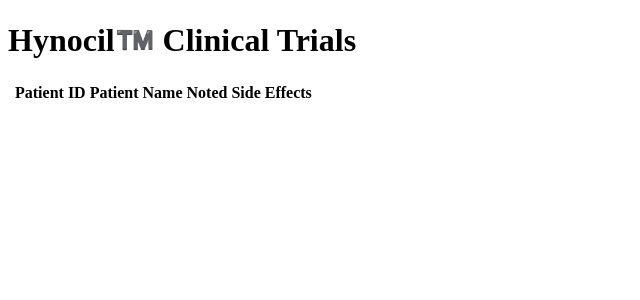
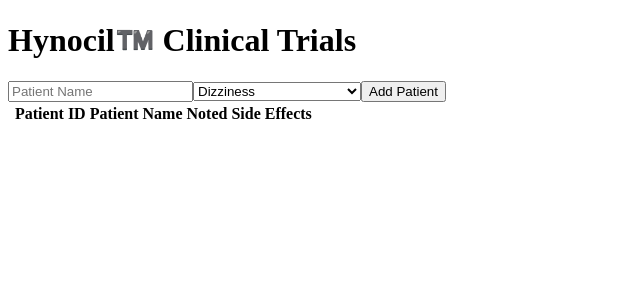
Before and after one commit to bdenney/hypnocil, a React (Create React App) app: page / in a window 1280 px wide. Shown: the top 300 px of the page, without its empty margins (0-640 px from the left). Built offline with nearby package versions, Linux system fonts and the light colour scheme; the HTML template or start-up script is replaced by a standard one.

Commit message:
Created patient form

```diff
--- a/src/App.js
+++ b/src/App.js
@@ -1,11 +1,13 @@
 import './App.css';
 import Header from './components/Header';
+import NewPatientForm from './components/NewPatientForm';
 import PatientList from './components/PatientList';
 
 function App() {
   return (
     <div className="root">
       <Header/>
+      <NewPatientForm />
       <PatientList />
     </div>
   );
--- /dev/null
+++ b/src/components/NewPatientForm.js
@@ -0,0 +1,22 @@
+import React from "react"
+
+function NewPatientForm() {
+    return(
+        <>
+            <form id="new-patient-form">
+                <input type="text" placeholder="Patient Name" />
+                <select name="side-effects" id="side-effects" form="new-patient-form">
+                    <option value="dizziness">Dizziness</option>
+                    <option value="nausea">Nausea</option>
+                    <option value="somnambulism">Somnambulism</option>
+                    <option value="memory">Memory</option>
+                    <option value="allergy">Severe Allergic Reaction</option>
+                    <option value="headache">Headache</option>
+                </select>
+                <input type="submit" value="Add Patient" />
+            </form>
+        </>
+    )
+}
+
+export default NewPatientForm;
```
